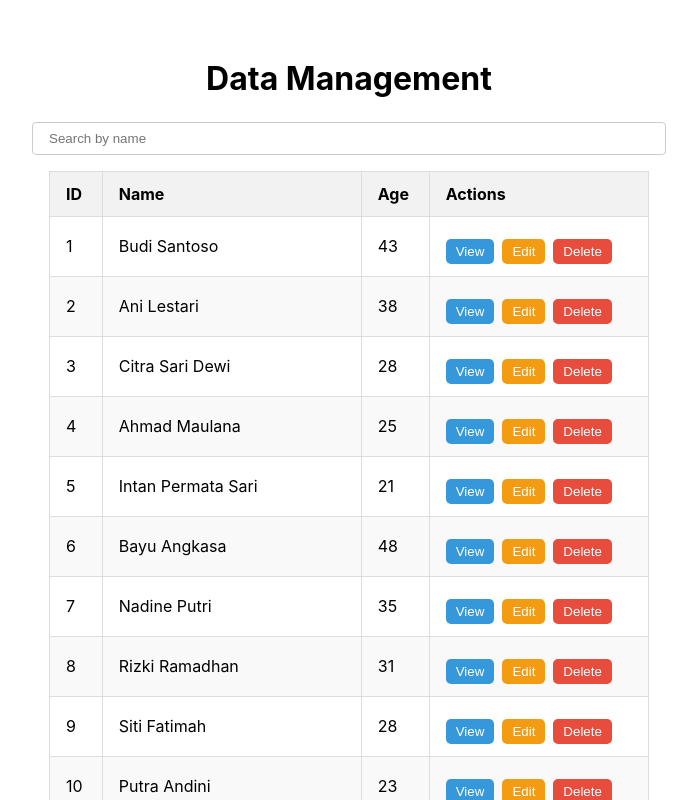
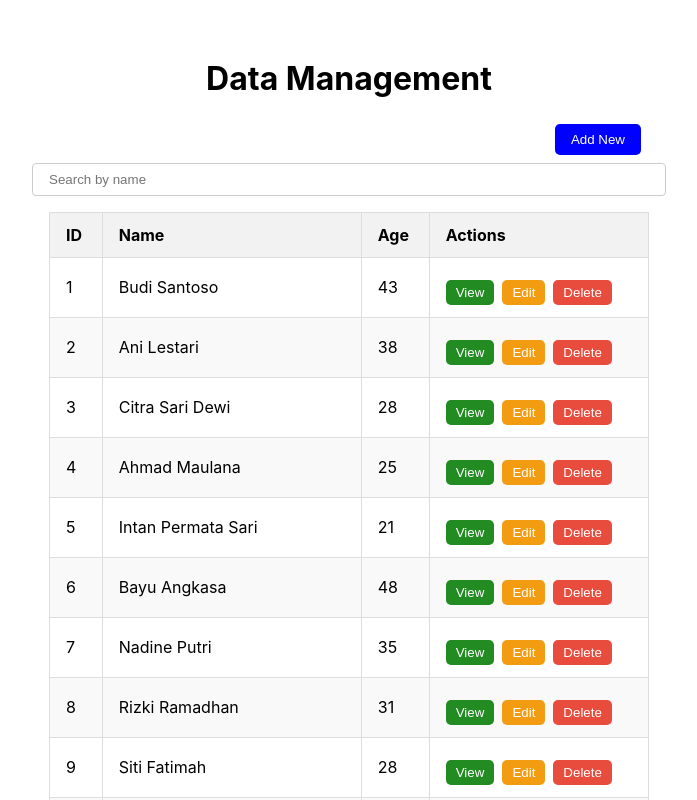
Before and after one commit to latifis/react-auth-data, a React (Create React App) app: page /home in a window 1280 px wide. Shown: the top 800 px of the page, without its empty margins (291-988 px from the left). Built offline with nearby package versions, Linux system fonts and the light colour scheme.

Commit message:
add style when data not found

```diff
--- a/src/component/Home.jsx
+++ b/src/component/Home.jsx
@@ -1,12 +1,10 @@
-import React, { useEffect, useState } from "react";
+import React, { useState } from "react";
 import "../styles/Home.css";
 import dataJson from "../utils/data.json";
 import { useNavigate } from "react-router-dom";
 
 const Home = () => {
   const [searchTerm, setSearchTerm] = useState("");
-  const [dataNotFound, setDataNotFound] = useState(false);
-  const [data, setData] = useState(dataJson);
 
   const navigate = useNavigate();
 
@@ -14,7 +12,7 @@ const Home = () => {
     setSearchTerm(e.target.value);
   };
 
-  const filteredData = data.filter((item) =>
+  const filteredData = dataJson.filter((item) =>
     item.nama.toLowerCase().includes(searchTerm.toLowerCase())
   );
 
@@ -30,27 +28,17 @@ const Home = () => {
     navigate(`/detail/${id}`);
   };
 
-  useEffect(() => {
-    const filteredData = data.filter((item) =>
-      item.nama.toLowerCase().includes(searchTerm.toLowerCase())
-    );
-
-    if (filteredData.length === 0) {
-      setDataNotFound(true);
-    } else {
-      setDataNotFound(false);
-    }
-  }, [searchTerm, data]);
-
   return (
     <div className="home-container">
       <h2>Data Management</h2>
+      <button className="add-button">Add New</button>{" "}
       <input
         type="text"
         placeholder="Search by name"
         value={searchTerm}
         onChange={handleSearchChange}
       />
+      {filteredData.length > 0 ? (
         <table>
           <thead>
             <tr>
@@ -61,8 +49,7 @@ const Home = () => {
             </tr>
           </thead>
           <tbody>
-          {filteredData.length > 0 ? (
-            filteredData.map((item) => (
+            {filteredData.map((item) => (
               <tr key={item.id}>
                 <td>{item.id}</td>
                 <td>{item.nama}</td>
@@ -88,17 +75,12 @@ const Home = () => {
                   </button>
                 </td>
               </tr>
-            ))
-          ) : (
-            <tr>
-              <td colSpan="4" className="text-center">
-                <p>Data Not Found</p>
-              </td>
-            </tr>
-          )}
+            ))}
           </tbody>
         </table>
-      <button className="add-button">Add New</button>{" "}
+      ) : (
+        <p className="text-not-found">Data Not Found</p>
+      )}
     </div>
   );
 };
--- a/src/component/Register.jsx
+++ b/src/component/Register.jsx
@@ -1,13 +1,11 @@
 import React, { useState } from "react";
 import "../styles/Auth.css";
-import { Link, useNavigate } from "react-router-dom";
+import { Link } from "react-router-dom";
 
 const Register = (props) => {
   const [email, setEmail] = useState("");
   const [pass, setPass] = useState("");
   const [name, setName] = useState("");
-
-  const navigate = useNavigate();
 
   const handleSubmit = (e) => {
     e.preventDefault();
--- a/src/styles/Home.css
+++ b/src/styles/Home.css
@@ -51,7 +51,7 @@ button {
 }
 
 .view-button {
-  background-color: #3498db; /* Blue for viewing */
+  background-color: forestgreen; /* Blue for viewing */
   color: white; /* White text for contrast */
 }
 
@@ -64,3 +64,19 @@ button {
   background-color: #e74c3c; /* Red for deleting */
   color: white; /* White text for contrast */
 }
+
+.add-button {
+  margin-left: auto; /* Menempatkan tombol ke ujung kanan */
+  background-color: blue; /* Menyesuaikan warna latar belakang dengan warna yang diinginkan */
+  color: white; /* Menyesuaikan warna teks agar kontras */
+  border: none; /* Menghilangkan border */
+  padding: 8px 16px; /* Menyesuaikan padding */
+  cursor: pointer; /* Menyesuaikan cursor saat diarahkan ke tombol */
+}
+
+.text-not-found {
+  text-align: center; /* Menengahkan teks */
+  font-size: 18px; /* Menyesuaikan ukuran teks */
+  color: #666; /* Menyesuaikan warna teks */
+  margin-top: 20px; /* Menyesuaikan jarak dari atas */
+}
```
Lines whose indentation alone changed are shown as unchanged.
